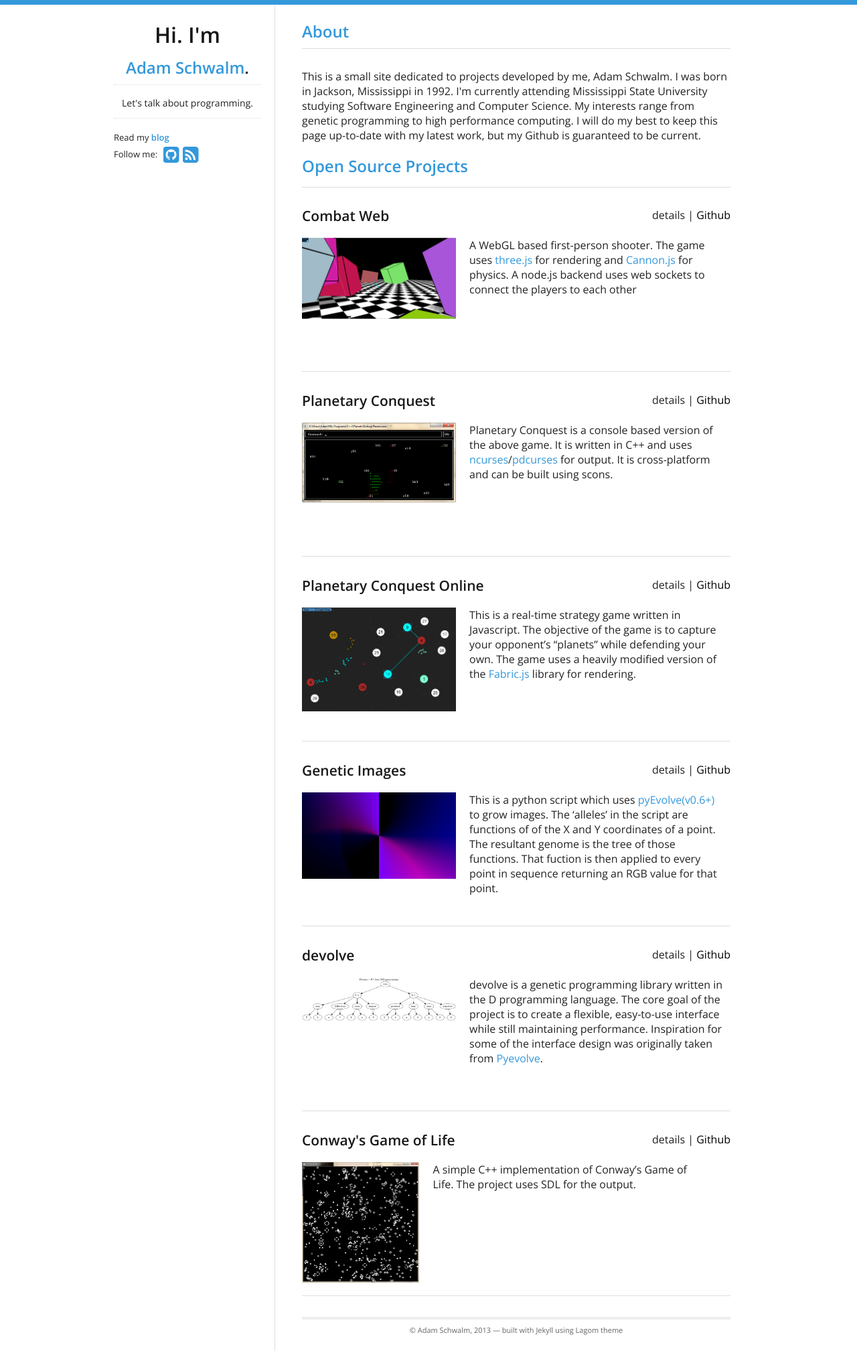
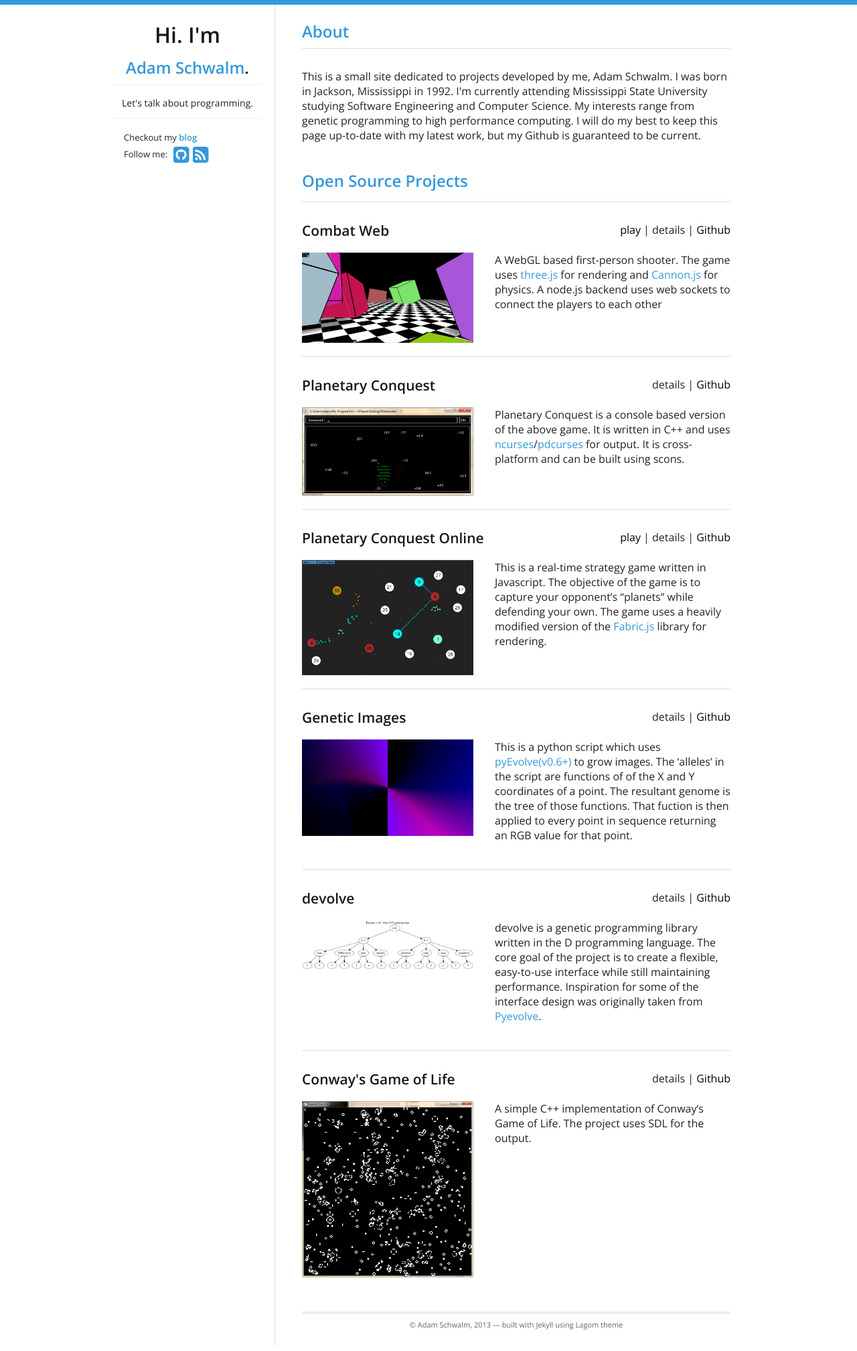
Before and after one commit to ALSchwalm/ALSchwalm.github.io, a Jekyll site: the page built from index.html, in a window 1280 px wide. Shown: the whole page at 67% size. Built offline with Jekyll 4.4.1, drawn with Linux system fonts in a browser that asks for light colours; nearby versions of some CDN libraries.

Commit message:
Cleaned up front page layout

```diff
--- a/_includes/sidebar.html
+++ b/_includes/sidebar.html
@@ -6,9 +6,9 @@
     Let's talk about programming.
   </div>
   <hr/>
-  <div>
+  <div style="padding-left:15px;">
     <span style="font-size: 13px;">
-      Read my <a href="/blog">blog</a>
+      Checkout my <a href="/blog">blog</a>
     </span>
     <div id="social">
       {% include social.html %}
--- a/index.html
+++ b/index.html
@@ -15,7 +15,7 @@
     genetic programming to high performance computing. I will do my best to keep this page up-to-date with my latest work, but my
     Github is guaranteed to be current.
   </p>
-
+  <br>
   <h2>Open Source Projects</h2>
   <ul id="blog-projects">
     <hr/>
@@ -24,6 +24,9 @@
       <div class="project-header">
 
         <div class="bar">
+          {% if project.play %}
+          <a href={{ project.play }}>play</a> |
+          {% endif %}
           <span class="project-link detail-button">details</span> |
           <a href={{ project.link }}>Github</a>
 
@@ -53,7 +56,13 @@
         </div>
       </div>
     </div>
+
+    {% if forloop.index < forloop.length %}
     <hr class="project-break">
+    {% else %}
+    <hr class="project-break" style="visibility:hidden;">
+    {% endif %}
+
     {% endfor %}
   </ul>
 </div>
```
Also changed, not shown: _includes/css/base.css (+8 -9 lines), _posts/2001-01-01-planetary-conquest-online.md (+1 -0 lines), _posts/2001-01-02-combat-web.md (+1 -0 lines).
